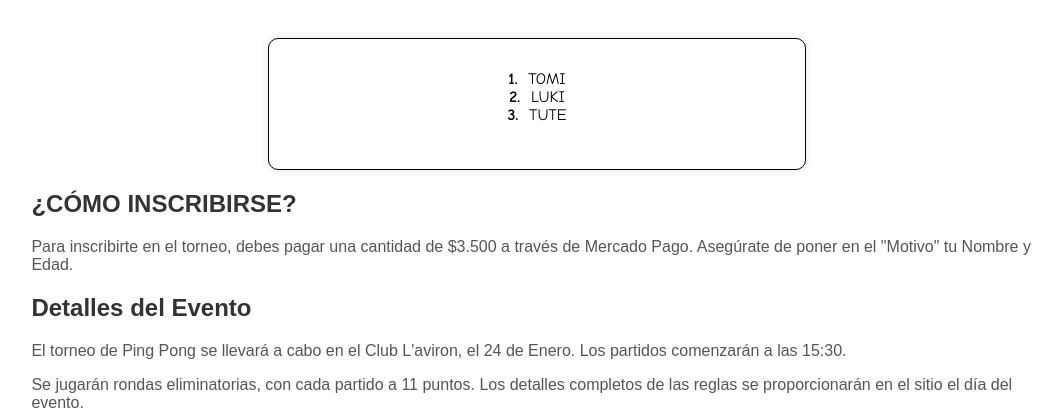
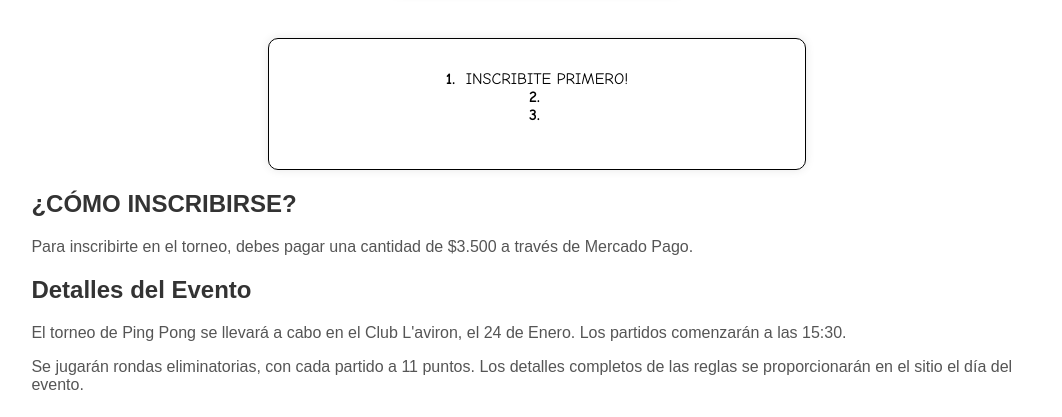
Before and after one commit to tute2/SpongiaPong, a plain HTML site: page index.html in a window 1280 px wide. Shown: the part 357-774 px from the top of the page, without its empty margins (103-1165 px from the left). Drawn offline with Linux system fonts and the light colour scheme.

Commit message:
Actualizar index.html

```diff
--- a/index.html
+++ b/index.html
@@ -10,16 +10,16 @@
         <img src="logo.jpg" alt="Logo del Torneo de Ping Pong" class="logo">
         <div class="frame">
             <ul>
-                <li>TOMI</li>
-                <li>LUKI</li>
-                <li>TUTE</li>
+                <li>INSCRIBITE PRIMERO!</li>
+                <li></li>
+                <li></li>
                 <!-- Agrega más nombres según sea necesario -->
             </ul>
         </div>
         <!-- Antes del botón de inscripción -->
 <div class="instructions">
     <h2>¿CÓMO INSCRIBIRSE?</h2>
-    <p>Para inscribirte en el torneo, debes pagar una cantidad de $3.500 a través de Mercado Pago. Asegúrate de poner en el "Motivo" tu Nombre y Edad.</p>
+    <p>Para inscribirte en el torneo, debes pagar una cantidad de $3.500 a través de Mercado Pago.</p>
 </div>
 <div class="event-description">
     <h2>Detalles del Evento</h2>
```
